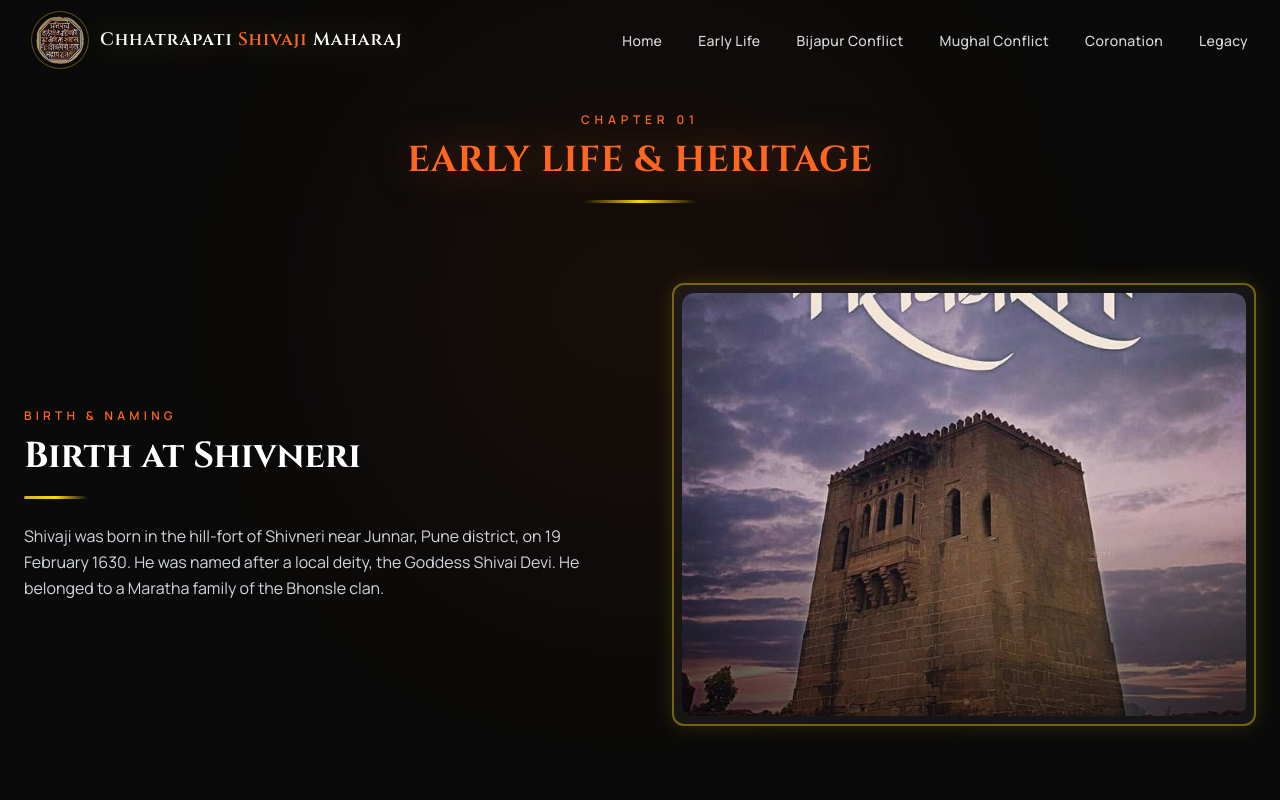
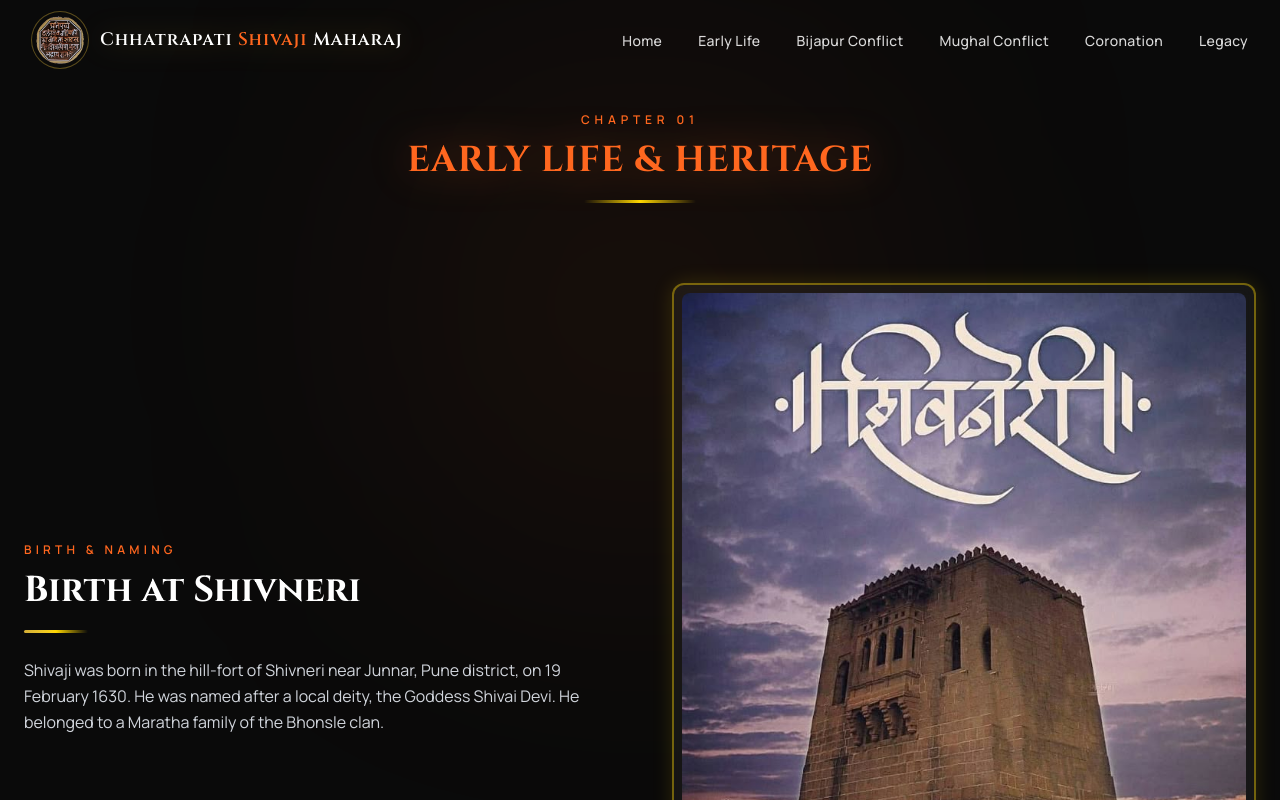
Before and after one commit to girishlade111/shivbhakt, a Next.js app: page /early-life in a window 1280 px wide. Shown: the top 800 px of the page. Built offline with nearby package versions, Linux system fonts and the light colour scheme.

Commit message:
feat: add EarlyLife component with animated biography sections

```diff
--- a/components/EarlyLife.tsx
+++ b/components/EarlyLife.tsx
@@ -1,13 +1,16 @@
 "use client";
 
 import Image from "next/image";
+import type { StaticImageData } from "next/image";
 import { motion } from "framer-motion";
 import RoyalFrame from "@/components/RoyalFrame";
+import shivneriFortImg from "@/public/images/shivneri-fort.jpg";
+import youngShivajiImg from "@/public/images/young-shivaji-jijabai.jpg";
 
 interface EarlyLifeEntry {
   readonly heading: string;
   readonly text: string;
-  readonly image: string;
+  readonly image: StaticImageData;
   readonly alt: string;
   /** When true, the image renders on the left and text on the right (desktop). */
   readonly reversed: boolean;
@@ -17,14 +20,14 @@ const EARLY_LIFE_ENTRIES: readonly EarlyLifeEntry[] = [
   {
     heading: "Birth at Shivneri",
     text: "Shivaji was born in the hill-fort of Shivneri near Junnar, Pune district, on 19 February 1630. He was named after a local deity, the Goddess Shivai Devi. He belonged to a Maratha family of the Bhonsle clan.",
-    image: "/images/shivneri-fort.jpg",
+    image: shivneriFortImg,
     alt: "Shivneri Fort near Junnar, birthplace of Chhatrapati Shivaji Maharaj",
     reversed: false,
   },
   {
     heading: "The Dream of Swarajya",
     text: "His father, Shahaji Bhonsle, was a Maratha general who served the Deccan Sultanates. His mother, Jijabai, was a deeply influential figure who imbued the young Shivaji with the dream of re-establishing a Hindu kingdom. During his early years in Poona, Dadoji Kondadeo served as the administrator before Shivaji took over in 1647.",
-    image: "/images/young-shivaji-jijabai.jpg",
+    image: youngShivajiImg,
     alt: "Young Shivaji with his mother Jijabai",
     reversed: true,
   },
@@ -35,8 +38,8 @@ function EntryTextBlock({ entry }: { readonly entry: EarlyLifeEntry }) {
     <motion.div
       initial={{ opacity: 0, x: entry.reversed ? 50 : -50 }}
       whileInView={{ opacity: 1, x: 0 }}
-      viewport={{ once: true, amount: 0.2 }}
-      transition={{ duration: 0.6, ease: "easeOut" }}
+      viewport={{ once: true, amount: 0.3 }}
+      transition={{ duration: 0.5, ease: "easeOut" }}
       className={`max-w-xl ${entry.reversed ? "lg:order-2 lg:justify-self-end" : ""}`}
     >
       <p className="mb-3 text-xs font-semibold uppercase tracking-[0.35em] text-kesari">
@@ -59,24 +62,17 @@ function EntryImageBlock({ entry }: { readonly entry: EarlyLifeEntry }) {
     <motion.div
       initial={{ opacity: 0, x: entry.reversed ? -50 : 50 }}
       whileInView={{ opacity: 1, x: 0 }}
-      viewport={{ once: true, amount: 0.2 }}
-      transition={{ duration: 0.6, ease: "easeOut", delay: 0.15 }}
+      viewport={{ once: true, amount: 0.3 }}
+      transition={{ duration: 0.5, ease: "easeOut", delay: 0.15 }}
       className={`group w-full ${entry.reversed ? "lg:order-1 lg:justify-self-start" : ""}`}
     >
-      <RoyalFrame className="transition-shadow duration-300 group-hover:shadow-[0_0_35px_rgba(212,175,55,0.25)]">
-        <div className="relative w-full aspect-[4/3] overflow-hidden rounded-xl">
-          <Image
-            src={entry.image}
-            alt={entry.alt}
-            fill
-            sizes="(max-width: 768px) 100vw, 50vw"
-            className="object-cover rounded-xl transition-transform duration-500 ease-out group-hover:scale-105"
-          />
-          <div
-            aria-hidden
-            className="absolute inset-0 bg-gradient-to-t from-black/50 via-transparent to-transparent"
-          />
-        </div>
+      <RoyalFrame className="transition-shadow duration-300 group-hover:border-brightgold/70 group-hover:shadow-[0_0_35px_rgba(255,215,0,0.25)]">
+        <Image
+          src={entry.image}
+          alt={entry.alt}
+          placeholder="blur"
+          className="w-full h-auto rounded-lg object-contain"
+        />
       </RoyalFrame>
     </motion.div>
   );
@@ -100,8 +96,8 @@ export default function EarlyLife() {
         <motion.header
           initial={{ opacity: 0, y: 50 }}
           whileInView={{ opacity: 1, y: 0 }}
-          viewport={{ once: true, amount: 0.2 }}
-          transition={{ duration: 0.6, ease: "easeOut" }}
+          viewport={{ once: true, amount: 0.3 }}
+          transition={{ duration: 0.5, ease: "easeOut" }}
           className="mx-auto mb-20 max-w-2xl text-center"
         >
           <p className="mb-3 text-xs font-semibold uppercase tracking-[0.4em] text-kesari">
```
